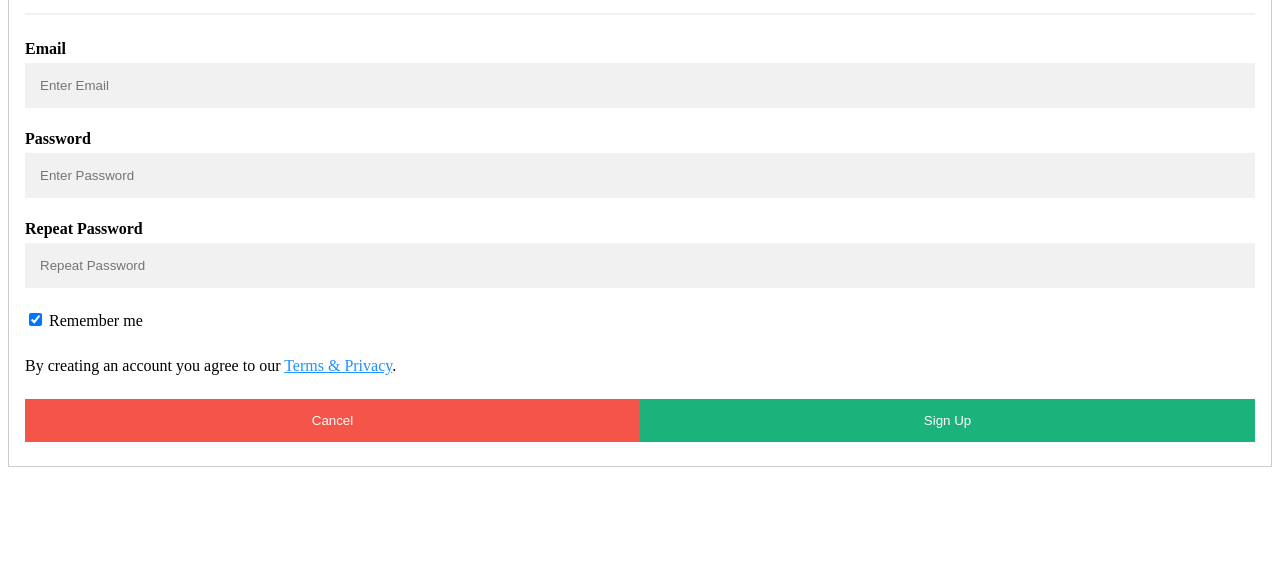
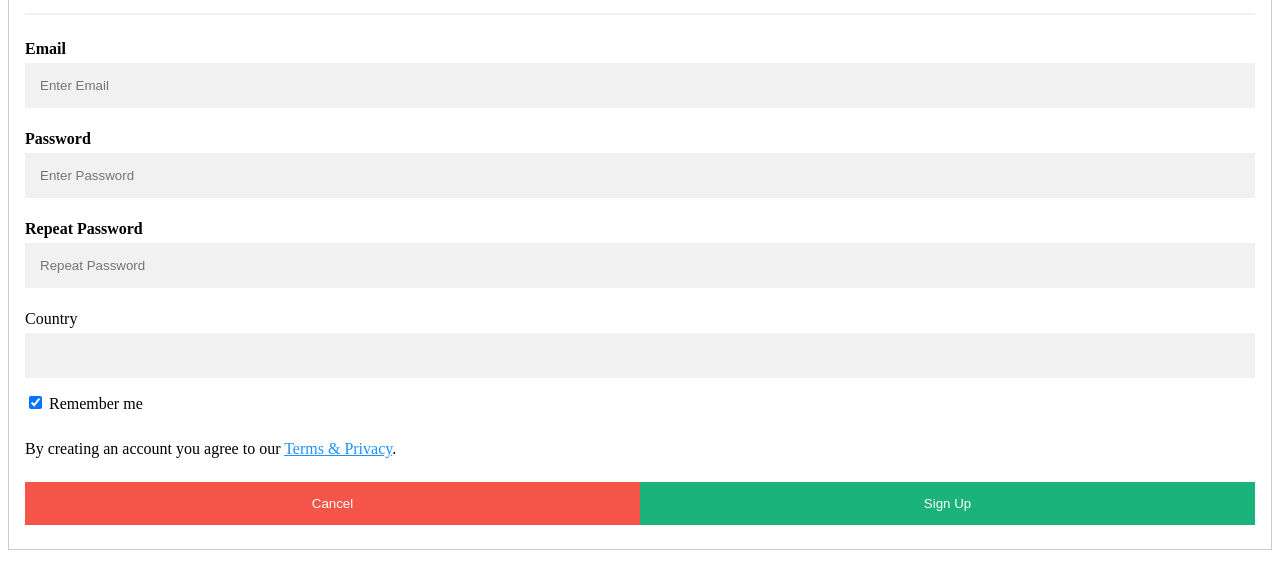
Before and after one commit to blackandblackcreative/git-workshop, a plain HTML site: page index.html in a window 1280 px wide. Shown: the part 126-690 px from the top of the page. Drawn offline with Linux system fonts and the light colour scheme.

Commit message:
Update index.html

```diff
--- a/index.html
+++ b/index.html
@@ -24,9 +24,14 @@
           <label for="psw-repeat"><b>Repeat Password</b></label>
           <input type="password" placeholder="Repeat Password" name="psw-repeat" required>
 
+          <label for="">Country</label>
+          <input type="text" name="country" style="margin-bottom: 15px;">
+
           <label>
             <input type="checkbox" checked="checked" name="remember" style="margin-bottom:15px"> Remember me
           </label>
+
+
 
           <p>By creating an account you agree to our <a href="#" style="color:dodgerblue">Terms & Privacy</a>.</p>
 
```
